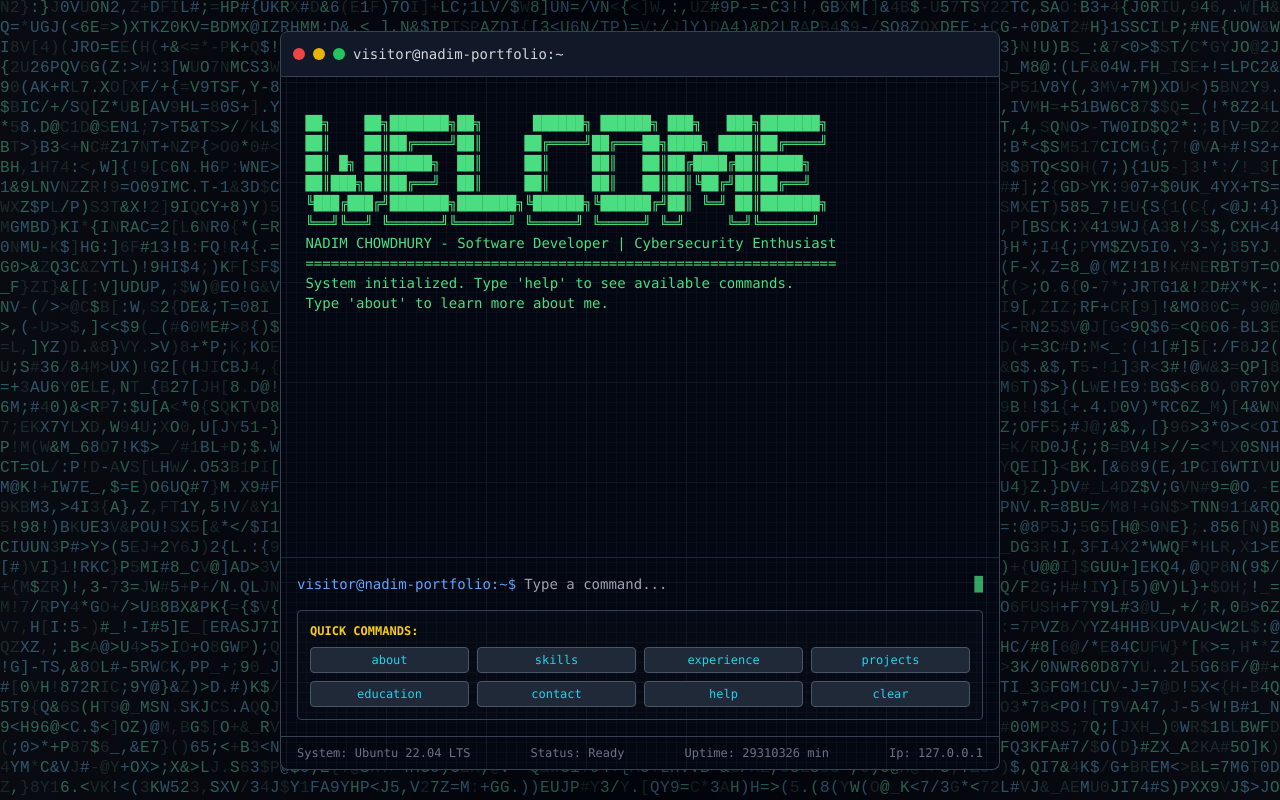
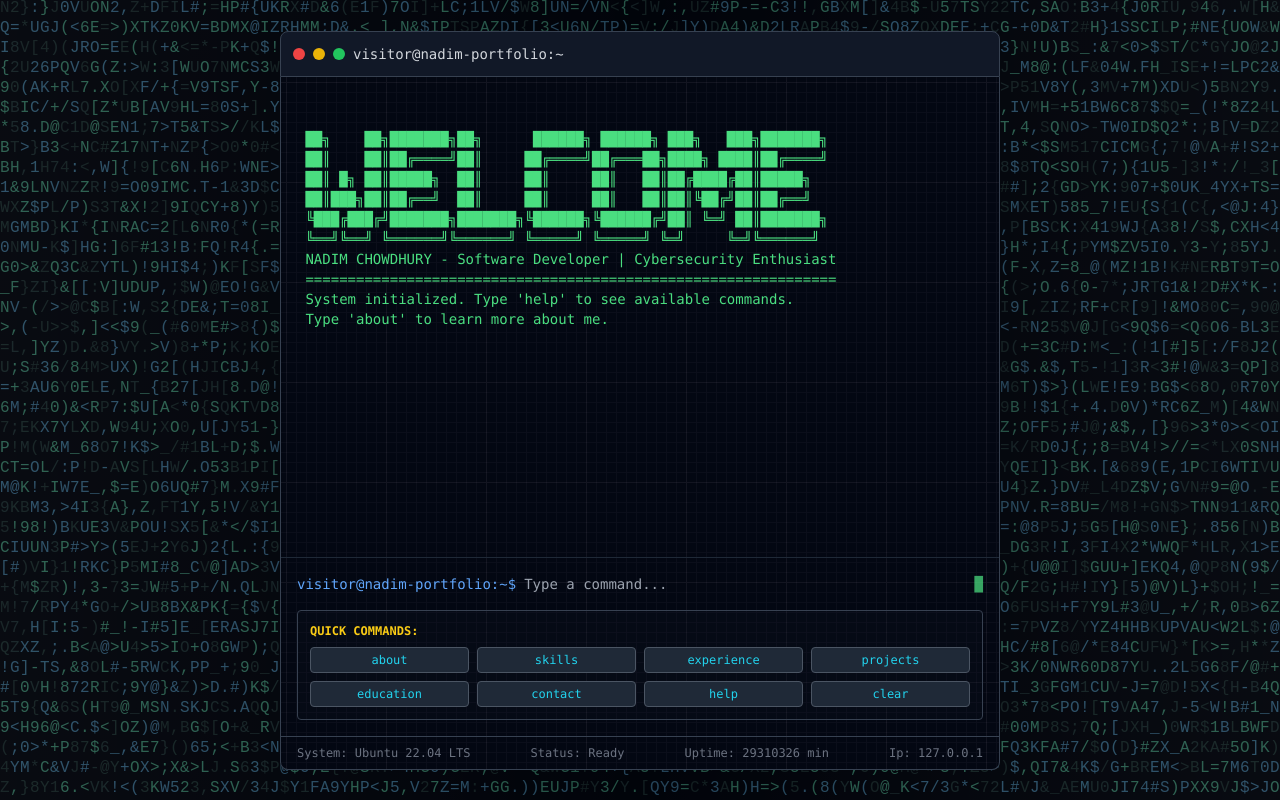
Before and after one commit to nadim-chowdhury/portfolio, a Next.js app: page / in a window 1280 px wide. Built offline with nearby package versions, Linux system fonts and the light colour scheme.

Commit message:
Refactor terminal output rendering in Home component: implemented a rule-based system for line styling, enhancing readability and maintainability of the terminal history display.

```diff
--- a/src/app/page.tsx
+++ b/src/app/page.tsx
@@ -380,39 +380,80 @@ const Home: React.FC = () => {
               > */}
                   {/* Terminal Output */}
                   <div className="text-xs sm:text-sm">
-                    {terminalHistory.map((line, index) => (
+                    {terminalHistory.map((line, index) => {
+                      // Define matching rules
+                      const rules: {
+                        check: (line: string) => boolean;
+                        className: string;
+                        isBold?: boolean;
+                      }[] = [
+                        {
+                          check: (l) =>
+                            l.includes("visitor@nadim-portfolio:~$"),
+                          className: "text-blue-400 my-4",
+                        },
+                        {
+                          check: (l) => l.includes("NADIM CHOWDHURY"),
+                          className: "text-green-400",
+                        },
+                        {
+                          check: (l) => l.includes("Contact Information:"),
+                          className: "text-amber-400 font-bold",
+                        },
+                        {
+                          check: (l) => l.includes("Professional Experience:"),
+                          className: "text-purple-400 font-bold",
+                        },
+                        {
+                          check: (l) => l.includes("Technical Skills:"),
+                          className: "text-red-400 font-bold",
+                        },
+                        {
+                          check: (l) => l.includes("Featured Projects:"),
+                          className: "text-orange-400 font-bold",
+                        },
+                        {
+                          check: (l) => l.includes("Education:"),
+                          className: "text-zinc-400 font-bold",
+                        },
+                        {
+                          check: (l) => l.startsWith("   •"),
+                          className: "text-stone-300",
+                        },
+                        {
+                          check: (l) => l.startsWith("http"),
+                          className:
+                            "text-cyan-400 underline hover:text-cyan-300 break-all",
+                        },
+                      ];
+
+                      // Find matching rule
+                      const rule = rules.find((r) => r.check(line));
+
+                      return (
                         <div
                           key={index}
-                        className="whitespace-pre-wrap break-words"
+                          className="whitespace-pre-wrap break-words my-4"
                         >
-                        {line.includes("visitor@nadim-portfolio:~$") ? (
-                          <div className="text-blue-400 my-4">{line}</div>
-                        ) : line.includes("NADIM CHOWDHURY") ? (
-                          <div className="text-green-400">{line}</div>
-                        ) : line.includes("Contact Information:") ||
-                          line.includes("Professional Experience:") ||
-                          line.includes("Technical Skills:") ||
-                          line.includes("Featured Projects:") ||
-                          line.includes("Education:") ? (
-                          <span className="text-amber-400 font-bold">
-                            {line}
-                          </span>
-                        ) : line.startsWith("   •") ? (
-                          <span className="text-gray-300">{line}</span>
-                        ) : line.startsWith("http") ? (
+                          {line.startsWith("http") ? (
                             <Link
                               href={line.trim()}
                               target="_blank"
                               rel="noopener noreferrer"
-                            className="text-cyan-400 underline hover:text-cyan-300 break-all"
+                              className={rule?.className || "text-lime-400"}
                             >
                               {line}
                             </Link>
                           ) : (
-                          <span className="text-lime-400">{line}</span>
+                            <span
+                              className={rule?.className || "text-lime-400"}
+                            >
+                              {line}
+                            </span>
                           )}
                         </div>
-                    ))}
+                      );
+                    })}
                   </div>
 
                   {/* invisible marker */}
```
Lines whose indentation alone changed are shown as unchanged.
